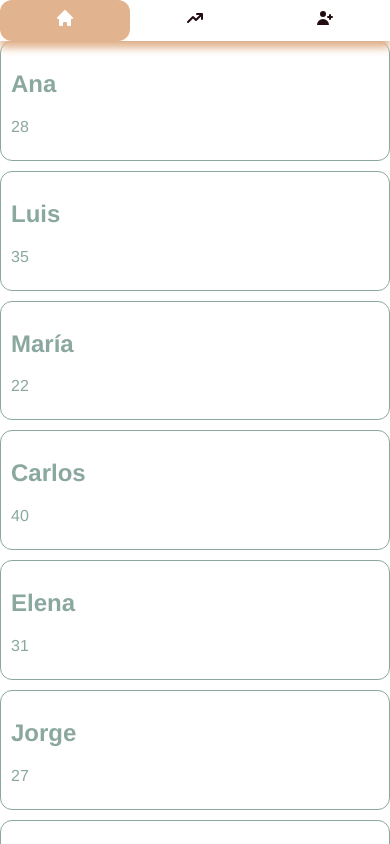
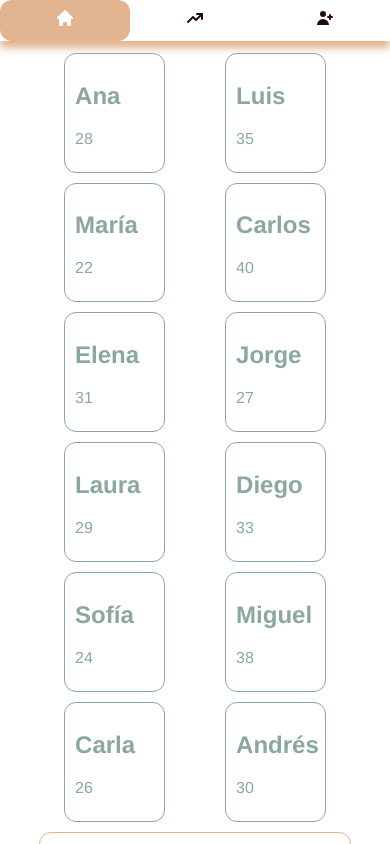
Before and after one commit to tjor75/tp-directorio-de-persona, a React (Vite) app: page / in a window 390 px wide. Shown: the top 844 px of the page. Built offline with nearby package versions, Linux system fonts and the light colour scheme.

Commit message:
Cambiar CSS

```diff
--- a/src/components/ListaPersonas/ListaPersonas.css
+++ b/src/components/ListaPersonas/ListaPersonas.css
@@ -1,16 +1,21 @@
-.lista-personas > div {
-    display: grid;
-    grid-template-columns: repeat(3, 1fr);
+.lista-personas {
+    display: flex;
+    justify-content: space-around;
+    flex-wrap: wrap;
     gap: 10px;
 }
+.lista-personas a {
+    width: 32.33%;
+    box-sizing: border-box;
+}
 
-@media only screen and (max-width: 768px) {
-    .lista-personas > div {
-        grid-template-columns: repeat(2, 1fr);
+/*@media only screen and (max-width: 768px) {
+    .lista-personas a {
+        49%;
     }
 }
 @media only screen and (max-width: 600px) {
-    .lista-personas > div {
-        grid-template-columns: repeat(1, 1fr);
+    .lista-personas {
+        100%;
     }
-}
+} */
--- a/src/components/ListaPersonas/index.jsx
+++ b/src/components/ListaPersonas/index.jsx
@@ -15,11 +15,9 @@ function ListaPersonas({ personas }) {
 
     return (
         <div className="lista-personas">
-            <div>
-                {personas.slice(0, cantPersonas).map(persona => (
-                    <PersonaCard key={"persona" + persona.id} persona={persona} />
-                ))}
-            </div>
+            {personas.slice(0, cantPersonas).map(persona => (
+                <PersonaCard key={"persona" + persona.id} persona={persona} />
+            ))}
             {cantPersonas !== totalPersonas && <button className="primary-outline" onClick={verMas}>Ver m&aacute;s</button>}
         </div>
     )
--- a/src/pages/ContactoPage/ContactoPage.css
+++ b/src/pages/ContactoPage/ContactoPage.css
@@ -1,9 +1,7 @@
-/* ContactoPage.css */
-
 form {
     display: flex;
     flex-direction: column;
-    gap: 15px;
+    gap: 10px;
 }
 
 label {
--- /dev/null
+++ b/src/pages/Layout/Layout.css
@@ -0,0 +1,3 @@
+main {
+    padding: 3% 10%;
+}
--- a/src/pages/Layout/index.jsx
+++ b/src/pages/Layout/index.jsx
@@ -1,5 +1,6 @@
 import { Outlet } from "react-router-dom";
 import Navbar from "../../components/Navbar";
+import "./Layout.css";
 
 function Layout() {
     return (
```
